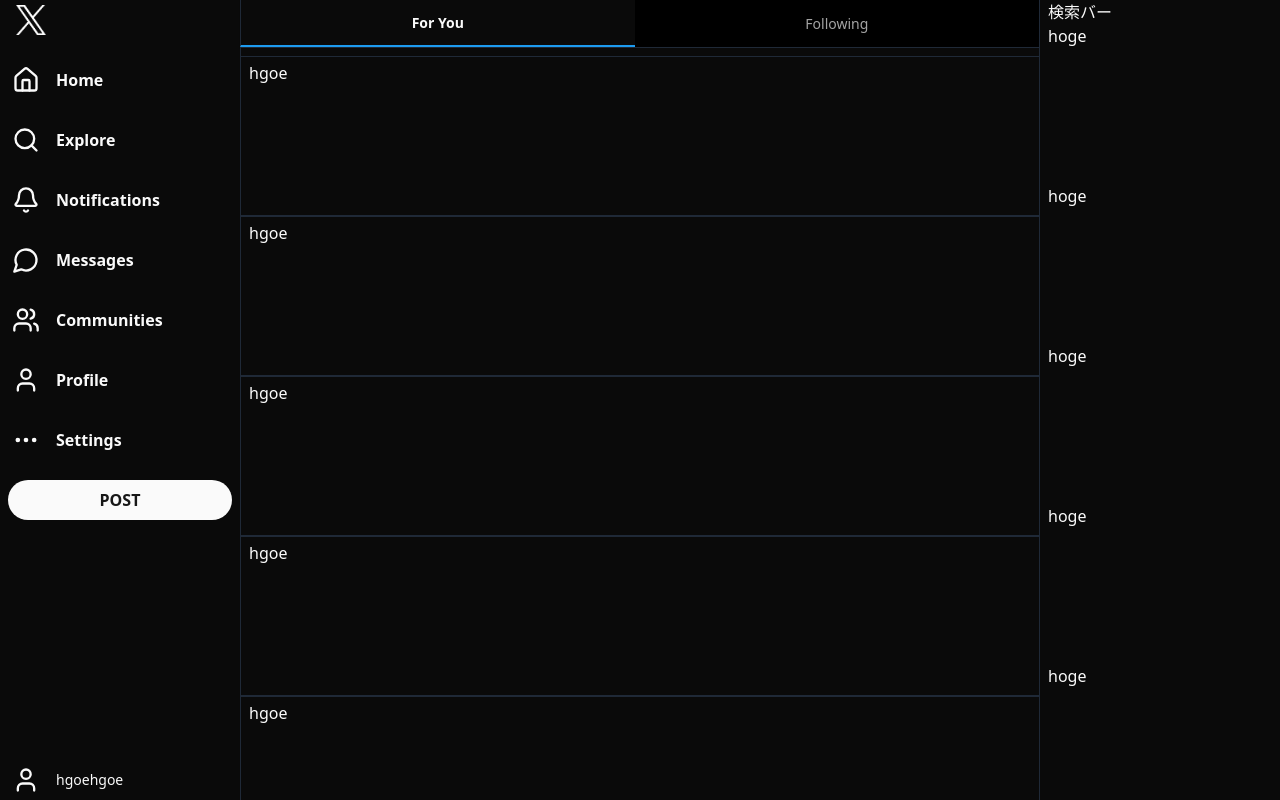
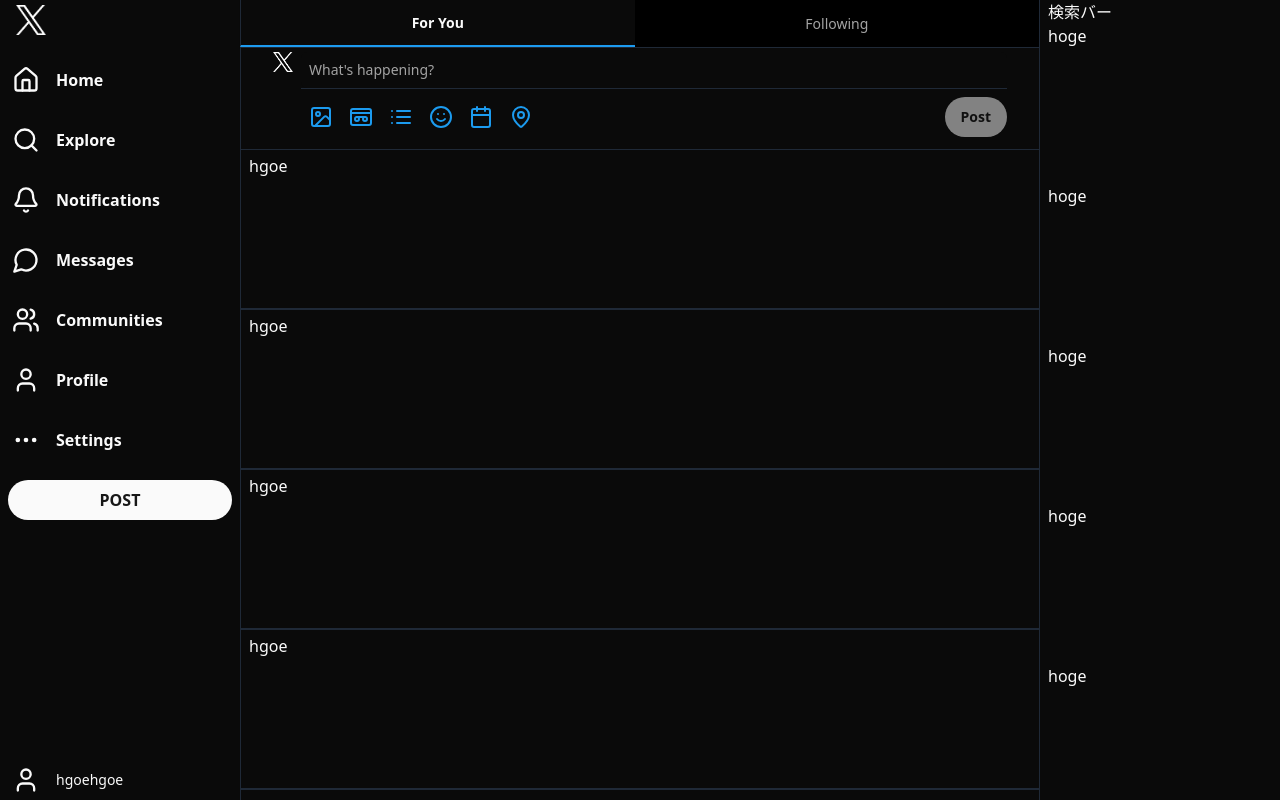
Before and after one commit to torihazi/x_clone_nextjs, a Next.js app: page / in a window 1280 px wide. Shown: the top 800 px of the page. Built offline with nearby package versions, Linux system fonts and the light colour scheme.

Commit message:
jotaiを導入し、formのsubmitをconsoleで拾うことを確認

```diff
--- /dev/null
+++ b/components/ui/textarea.tsx
@@ -0,0 +1,22 @@
+import * as React from "react";
+
+import { cn } from "@/lib/utils";
+
+const Textarea = React.forwardRef<
+  HTMLTextAreaElement,
+  React.ComponentProps<"textarea">
+>(({ className, ...props }, ref) => {
+  return (
+    <textarea
+      className={cn(
+        "flex min-h-[80px] w-full rounded-md border border-input bg-background px-3 py-2 text-base ring-offset-background placeholder:text-muted-foreground focus-visible:outline-none focus-visible:ring-2 focus-visible:ring-ring focus-visible:ring-offset-2 disabled:cursor-not-allowed disabled:opacity-50 md:text-sm",
+        className,
+      )}
+      ref={ref}
+      {...props}
+    />
+  );
+});
+Textarea.displayName = "Textarea";
+
+export { Textarea };
--- /dev/null
+++ b/features/home/main-tweet-form.tsx
@@ -0,0 +1,235 @@
+import { zodResolver } from "@hookform/resolvers/zod";
+import {
+  Videotape,
+  List,
+  Smile,
+  Calendar,
+  MapPin,
+  Image as ImageIcon,
+  X,
+} from "lucide-react";
+import { type SubmitHandler, useForm } from "react-hook-form";
+
+import { Button } from "@/components/ui/button";
+import { Textarea } from "@/components/ui/textarea";
+import { type TweetForm, TweetFormSchema } from "@/lib/api/tweet";
+import { ChangeEvent, useCallback, useEffect, useRef } from "react";
+import { useAtom } from "jotai";
+import { fileUrlAtom } from "../jotai/file-url-atom";
+import Image from "next/image";
+export type inputIconItemType = {
+  icon: React.ReactNode;
+  tooltip: string;
+};
+export const inputIconItems: inputIconItemType[] = [
+  {
+    icon: <Videotape className="text-[#1C9BEF]" />,
+    tooltip: "Gif",
+  },
+  {
+    icon: <List className="text-[#1C9BEF]" />,
+    tooltip: "Poll",
+  },
+  {
+    icon: <Smile className="text-[#1C9BEF]" />,
+    tooltip: "Emoji",
+  },
+  {
+    icon: <Calendar className="text-[#1C9BEF]" />,
+    tooltip: "Schedule",
+  },
+  {
+    icon: <MapPin className="text-[#1C9BEF]" />,
+    tooltip: "Geo",
+  },
+];
+
+export default function MainTweetForm() {
+  const inputRef = useRef<HTMLInputElement | null>(null);
+  const textareaRef = useRef<HTMLTextAreaElement | null>(null);
+  const [currentUrls, setCurrentUrls] = useAtom(fileUrlAtom);
+
+  const form = useForm<TweetForm>({
+    resolver: zodResolver(TweetFormSchema),
+    mode: "onChange",
+    defaultValues: {
+      content: "",
+      images: [],
+    },
+  });
+
+  const { ref: imagesRef, ...restImagesInput } = form.register("images");
+  const { ref: contentRef, ...restContentInput } = form.register("content");
+
+  const onSubmit: SubmitHandler<TweetForm> = (data) => {
+    console.log(data);
+  };
+
+  const handleKeyDown = (event: React.KeyboardEvent<HTMLTextAreaElement>) => {
+    if (
+      event.key === "Enter" &&
+      !event.shiftKey &&
+      event.nativeEvent.isComposing
+    ) {
+      event.preventDefault();
+      form.handleSubmit(onSubmit)();
+    }
+  };
+
+  // ファイル追加の処理
+  const addFiles = async (e: ChangeEvent<HTMLInputElement>) => {
+    const currentFiles = form.getValues("images");
+    const filelists = e.target.files;
+
+    if (filelists) {
+      const newFiles = Array.from(filelists);
+      const combinedFiles = [...(currentFiles || []), ...newFiles];
+
+      // 先にバリデーションを実行
+      form.setValue("images", combinedFiles, { shouldDirty: true });
+      const result = await form.trigger("images");
+
+      if (result) {
+        // バリデーション成功時のみURLを作成
+        const urls = newFiles.map((file) => URL.createObjectURL(file));
+        setCurrentUrls((prev) => [...prev, ...urls]);
+      } else {
+        // バリデーション失敗時は値をリセット
+        form.setValue("images", currentFiles || []);
+        // HandleFormError(form.formState.errors.images?.message as string);
+      }
+    }
+  };
+
+  // TODO: このtriggerの書き方だと意味ないと思う。
+  // コメントアウトしたものが相応しいかと思うがそれだとrecoilが更新されない。
+  const removeFiles = (currentUrl: string, index: number) => {
+    const files = form.getValues("images");
+    if (files) {
+      form.setValue(
+        "images",
+        files?.filter((_, num) => num !== index),
+        { shouldDirty: true },
+      );
+      URL.revokeObjectURL(currentUrl);
+      setCurrentUrls(currentUrls.filter((url) => url !== currentUrl));
+
+      form.trigger("images");
+    }
+  };
+
+  // テキストエリアの高さを動的に調整
+  const adjustHeight = useCallback(() => {
+    const textarea = textareaRef.current;
+    if (!textarea) return;
+
+    textarea.style.height = "24px";
+    const scrollHeight = textarea.scrollHeight;
+    textarea.style.height = `${Math.min(scrollHeight, 200)}px`;
+  }, []);
+
+  useEffect(() => {
+    adjustHeight();
+  }, []);
+
+  const result = TweetFormSchema.safeParse(form.getValues());
+  console.log(result);
+
+  return (
+    <form onSubmit={form.handleSubmit(onSubmit)}>
+      <div className="border-b border-gray-800">
+        <Textarea
+          className="min-h-[24px] resize-none border-none p-2 text-lg focus-visible:ring-0 focus-visible:ring-offset-0"
+          placeholder="What's happening?"
+          {...restContentInput}
+          ref={(el) => {
+            contentRef(el);
+            textareaRef.current = el;
+          }}
+          onChange={(el) => {
+            restContentInput.onChange(el);
+            adjustHeight();
+          }}
+          onKeyDown={handleKeyDown}
+        />
+
+        {/* 画像プレビュー挿入 */}
+        <div className="flex overflow-x-auto gap-2">
+          {currentUrls.length > 0 &&
+            currentUrls.map((url, index) => (
+              <div key={url} className="shrink-0 relative">
+                <Image
+                  alt={`画像${index}枚目`}
+                  className="object-cover aspect-square rounded-lg"
+                  src={`${url}`}
+                  width={`${currentUrls.length === 1 ? 300 : 200}`}
+                  height={`${currentUrls.length === 1 ? 300 : 200}`}
+                />
+                <Button
+                  variant="outline"
+                  size="icon"
+                  className="absolute top-1 right-1 z-10 rounded-full"
+                  onClick={() => removeFiles(url, index)}
+                >
+                  <X />
+                </Button>
+              </div>
+            ))}
+        </div>
+
+        {/* エラーメッセージ */}
+        {form.formState.errors.content && (
+          <p className="text-red-500">
+            {form.formState.errors.content.message}
+          </p>
+        )}
+        {form.formState.errors.images && (
+          <p className="text-red-500">{form.formState.errors.images.message}</p>
+        )}
+      </div>
+      <div className="flex justify-between py-2">
+        <div>
+          <Button
+            type="button"
+            size="icon"
+            className="rounded-full bg-transparent p-1 hover:bg-current"
+            onClick={() => inputRef.current?.click()}
+          >
+            {/* eslint-disable-next-line jsx-a11y/alt-text */}
+            <ImageIcon className="text-[#1C9BEF]" />
+          </Button>
+          <input
+            ref={(el) => {
+              imagesRef(el);
+              inputRef.current = el;
+            }}
+            type="file"
+            multiple
+            className="hidden"
+            accept="image/png, image/jpeg, image/jpg"
+            {...restImagesInput}
+            onChange={addFiles}
+          />
+          {inputIconItems.map((item) => (
+            <Button
+              key={item.tooltip}
+              size="icon"
+              className="rounded-full bg-transparent p-1 hover:bg-current "
+            >
+              {item.icon}
+            </Button>
+          ))}
+        </div>
+        <div>
+          <Button
+            type="submit"
+            className="rounded-full font-bold"
+            disabled={!form.formState.isValid}
+          >
+            Post
+          </Button>
+        </div>
+      </div>
+    </form>
+  );
+}
--- /dev/null
+++ b/features/jotai/file-url-atom.ts
@@ -0,0 +1,3 @@
+import { atom } from "jotai";
+
+export const fileUrlAtom = atom<string[]>([]);
--- /dev/null
+++ b/hooks/image-validation.ts
@@ -0,0 +1,17 @@
+const IMAGE_EXTENSION = ["image/png", "image/jpeg"];
+
+export const calculateTotalSize = (files: File[]): number => {
+  return files.reduce((acc, file) => acc + file.size, 0);
+};
+
+export const bytesToMB = (
+  sizeInBytes: number,
+  decimalsNum: number = 2,
+): number => {
+  const result = sizeInBytes / (1024 * 1024);
+  return +result.toFixed(decimalsNum);
+};
+
+export const validateImageExtension = (files: File[]): boolean => {
+  return files.every((file) => IMAGE_EXTENSION.includes(file.type));
+};
--- /dev/null
+++ b/lib/api/tweet.ts
@@ -0,0 +1,30 @@
+import { z } from "zod";
+
+import {
+  bytesToMB,
+  calculateTotalSize,
+  validateImageExtension,
+} from "@/hooks/image-validation";
+
+export const TweetFormSchema = z
+  .object({
+    content: z.string(),
+    images: z
+      .custom<File[]>()
+      .refine((files) => files.length <= 4, {
+        message: "画像は4枚までアップロードできます",
+      })
+      .refine((files) => bytesToMB(calculateTotalSize(files)) <= 5, {
+        message: "最大ファイルサイズは5MBです",
+      })
+      .refine((files) => validateImageExtension(files), {
+        message: "PNGもしくはJPEGの画像をアップロードしてください",
+      }),
+  })
+  .partial()
+  .refine((data) => data.content || (data.images && data.images.length > 0), {
+    message: "内容または画像を入力してください",
+    path: ["content", "images"],
+  });
+
+export type TweetForm = z.infer<typeof TweetFormSchema>;
--- a/package.json
+++ b/package.json
@@ -24,6 +24,7 @@
     "axios": "^1.7.9",
     "class-variance-authority": "^0.7.1",
     "clsx": "^2.1.1",
+    "jotai": "^2.11.1",
     "js-cookie": "^3.0.5",
     "lucide-react": "^0.471.0",
     "next": "14.2.5",
--- a/pages/index.tsx
+++ b/pages/index.tsx
@@ -1,5 +1,11 @@
+
+
+import Image from "next/image";
+import { ReactNode } from "react";
+
 import MainLayout from "@/components/layouts/main-layout";
 import { Tabs, TabsContent, TabsList, TabsTrigger } from "@/components/ui/tabs";
+import MainTweetForm from "@/features/home/main-tweet-form";
 
 const commonClasses = `
   grow
@@ -13,6 +19,11 @@ const commonClasses = `
   data-[state=active]:border-b-2
   data-[state=active]:border-b-[#1d9bf0]
 `;
+
+export type inputIconItemType = {
+  icon: ReactNode;
+  tooltip: string;
+};
 
 export default function Home() {
   return (
@@ -35,12 +46,17 @@ export default function Home() {
           </TabsList>
           <TabsContent value="for-you" className="mt-0 h-full">
             <div className="flex flex-col">
-              {/* form */}
-              <div className="flex border-x border-gray-800 px-2 py-1">
-                <div></div>
-                <div className="flex flex-col">
-                  <div></div>
-                  <div></div>
+              <div className="flex border-x border-gray-800 px-8 py-1">
+                <div className="mr-2">
+                  <Image
+                    src="/logo-white.png"
+                    alt="logo"
+                    width={20}
+                    height={20}
+                  />
+                </div>
+                <div className="flex grow flex-col">
+                  <MainTweetForm />
                 </div>
               </div>
 
```
Also changed, not shown: 1 other file (tests, documents, lock files or other folders).
